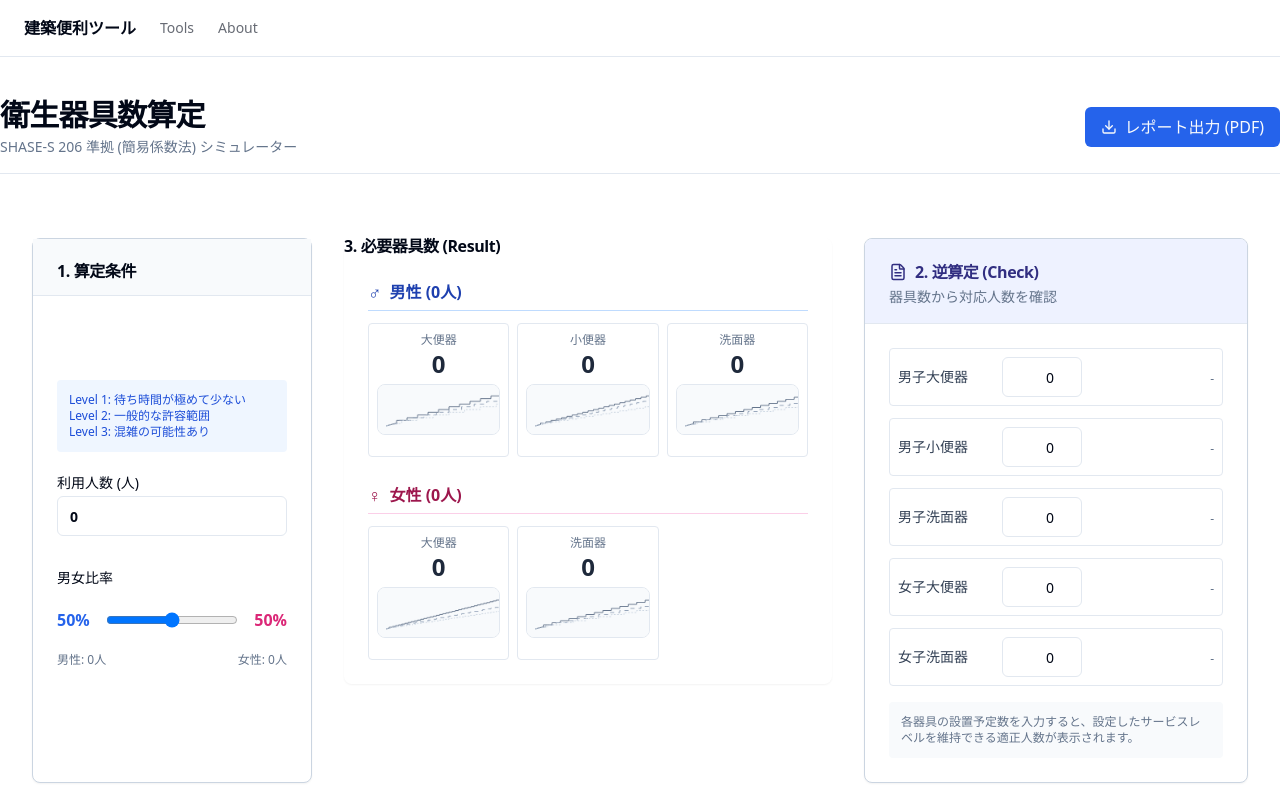
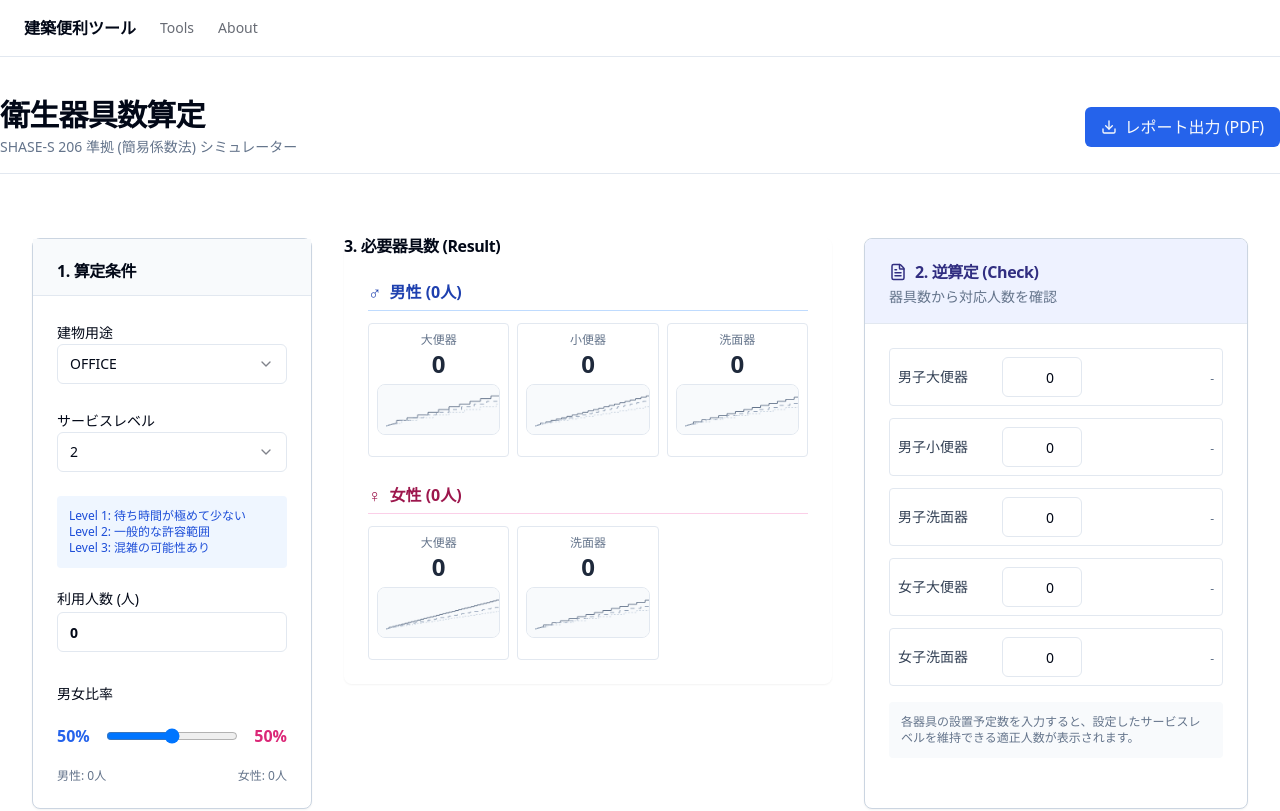
Before and after one commit to airesearchagl-art/kenchiku-benri-tools, a Next.js app: page /tools/sanitary-fixtures in a window 1280 px wide. Shown: the top 811 px of the page. Built offline with nearby package versions, Linux system fonts and the light colour scheme.

Commit message:
fix: 衛生器具算定ページのSelectコンポーネント型エラーを再修正

```diff
--- a/src/app/tools/sanitary-fixtures/page.tsx
+++ b/src/app/tools/sanitary-fixtures/page.tsx
@@ -3,8 +3,9 @@
 import React, { useState, useEffect, useRef } from 'react';
 import { Card, CardContent, CardHeader, CardTitle, CardDescription } from '@/components/ui/Card';
 import { Input } from '@/components/ui/Input';
-import { Select } from '@/components/ui/Select';
+import { Select, SelectTrigger, SelectValue, SelectContent, SelectItem } from '@/components/ui/Select';
 import { Button } from '@/components/ui/Button';
+import { Label } from '@/components/ui/Label';
 import { calculateFixtures, calculateCapacityRange, CalculationResult } from '@/utils/sanitaryCalculator';
 import { BuildingUsage, ServiceLevel, BUILDING_USAGE_LABELS, FixtureType } from '@/utils/sanitaryStandards';
 import { FixtureGraph } from '@/components/FixtureGraph';
@@ -121,20 +122,38 @@ export default function SanitaryCalculatorPage() {
                                 <CardTitle>1. 算定条件</CardTitle>
                             </CardHeader>
                             <CardContent className="space-y-6 pt-6">
-                                <Select
-                                    id="usage"
-                                    label="建物用途"
-                                    value={usage}
-                                    onChange={(e) => setUsage(e.target.value as BuildingUsage)}
-                                    options={usageOptions}
-                                />
-                                <Select
-                                    id="serviceLevel"
-                                    label="サービスレベル"
-                                    value={serviceLevel}
-                                    onChange={(e) => setServiceLevel(Number(e.target.value) as ServiceLevel)}
-                                    options={serviceLevelOptions}
-                                />
+                                <div className="space-y-2">
+                                    <Label htmlFor="usage">建物用途</Label>
+                                    <Select value={usage} onValueChange={(val) => setUsage(val as BuildingUsage)}>
+                                        <SelectTrigger id="usage">
+                                            <SelectValue placeholder="選択してください" />
+                                        </SelectTrigger>
+                                        <SelectContent>
+                                            {usageOptions.map(opt => (
+                                                <SelectItem key={opt.value} value={opt.value}>
+                                                    {opt.label}
+                                                </SelectItem>
+                                            ))}
+                                        </SelectContent>
+                                    </Select>
+                                </div>
+
+                                <div className="space-y-2">
+                                    <Label htmlFor="serviceLevel">サービスレベル</Label>
+                                    <Select value={String(serviceLevel)} onValueChange={(val) => setServiceLevel(Number(val) as ServiceLevel)}>
+                                        <SelectTrigger id="serviceLevel">
+                                            <SelectValue placeholder="選択してください" />
+                                        </SelectTrigger>
+                                        <SelectContent>
+                                            {serviceLevelOptions.map(opt => (
+                                                <SelectItem key={opt.value} value={opt.value}>
+                                                    {opt.label}
+                                                </SelectItem>
+                                            ))}
+                                        </SelectContent>
+                                    </Select>
+                                </div>
+
                                 <div className="p-3 rounded text-xs bg-blue-50 text-blue-700">
                                     Level 1: 待ち時間が極めて少ない<br />
                                     Level 2: 一般的な許容範囲<br />
```
